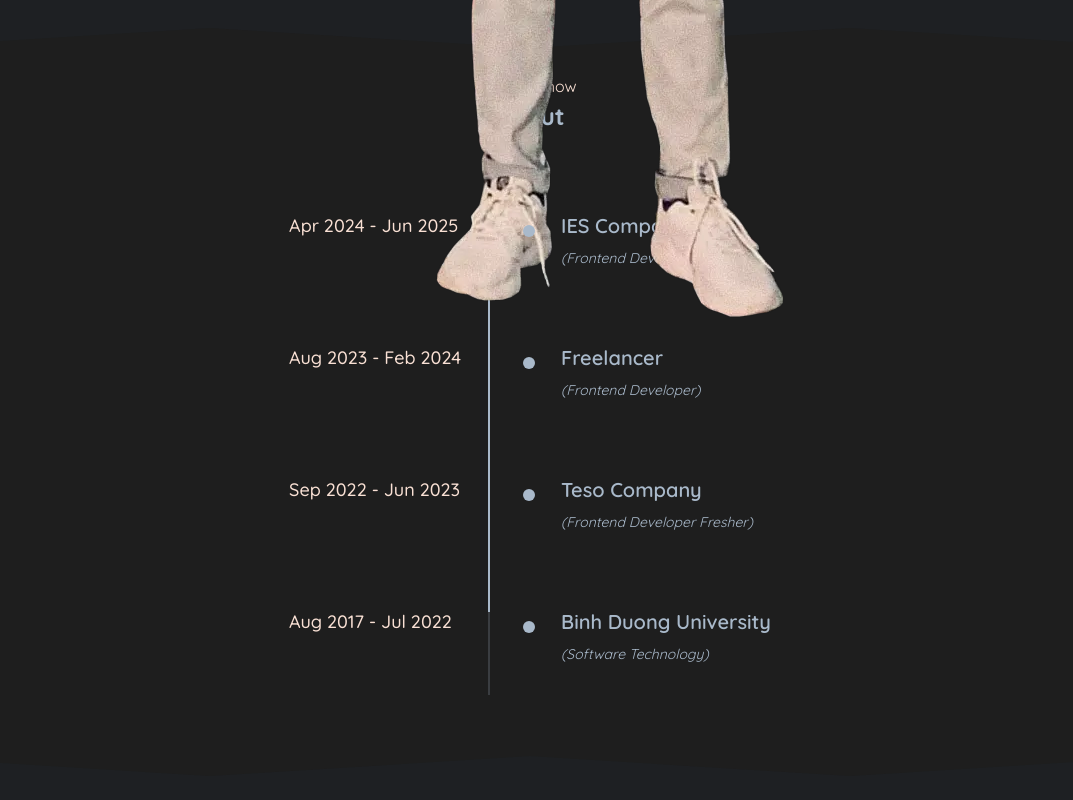
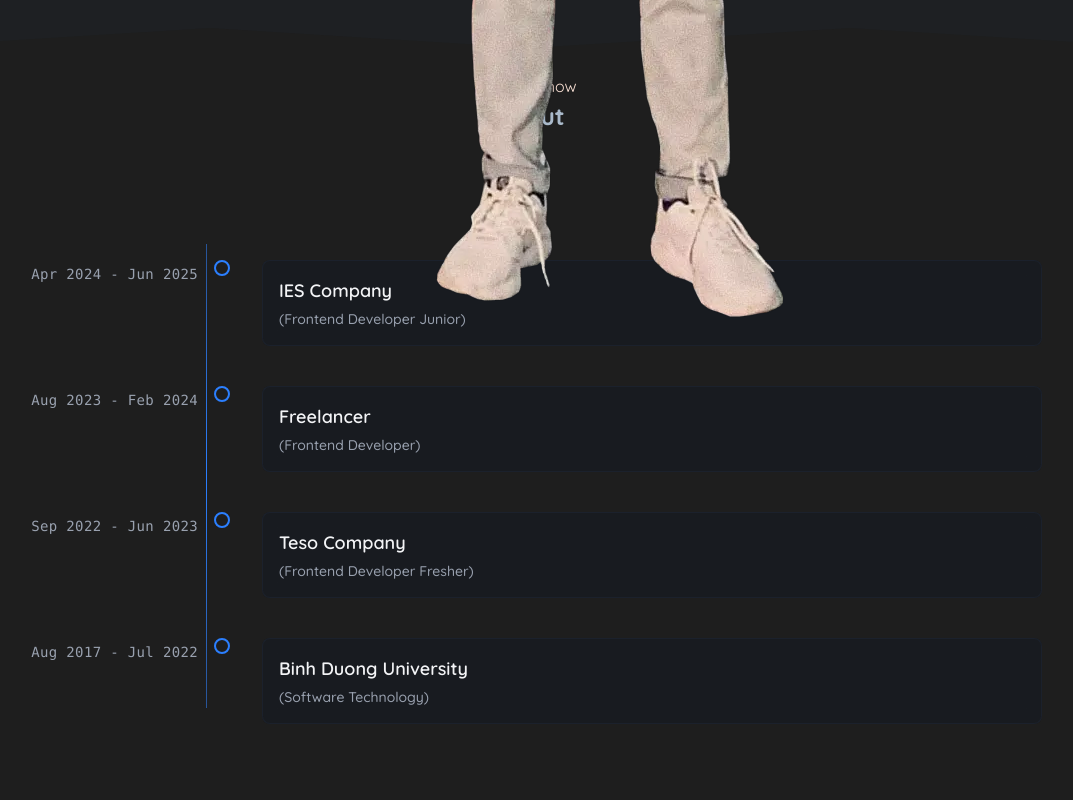
Before and after one commit to maihoangphuc/portfolio, a Next.js app: page / in a window 1280 px wide. Shown: the part 640-1440 px from the top of the page, without its empty margins (110-1183 px from the left). Built offline with nearby package versions, Linux system fonts and the light colour scheme; no server answers; what @mui/material-nextjs would draw is missing.

Commit message:
timeline

```diff
--- a/package.json
+++ b/package.json
@@ -27,6 +27,7 @@
     "react": "^19.0.0",
     "react-dom": "^19.0.0",
     "react-icons": "^5.5.0",
+    "react-timeline-animation": "^1.2.3",
     "react-toastify": "^11.0.5"
   },
   "devDependencies": {
--- a/src/components/Sections/AboutSection/index.tsx
+++ b/src/components/Sections/AboutSection/index.tsx
@@ -1,20 +1,24 @@
 "use client";
 
+import SectionContainer from "@/components/SectionContainer";
 import TimelineItem from "@/components/TimelineItem";
-import SectionContainer from "@/components/SectionContainer";
+import { timelines } from "@/mockdata";
 import { Box } from "@mui/material";
-import { timelines } from "@/mockdata";
-import { motion, useScroll, useTransform } from "framer-motion";
+import { motion, useScroll, useSpring } from "framer-motion";
 import { useRef } from "react";
 
 const AboutSection = () => {
   const containerRef = useRef<HTMLDivElement>(null);
   const { scrollYProgress } = useScroll({
     target: containerRef,
-    offset: ["start end", "end start"],
+    offset: ["start center", "end center"],
   });
 
-  const lineHeight = useTransform(scrollYProgress, [0, 0.8], ["0%", "100%"]);
+  const scaleY = useSpring(scrollYProgress, {
+    stiffness: 100,
+    damping: 30,
+    restDelta: 0.001,
+  });
 
   return (
     <SectionContainer
@@ -23,29 +27,41 @@ const AboutSection = () => {
       title="About"
       showWave={{ top: true, bottom: true }}
       className="!flex !flex-col !min-h-[600px]"
-      classChildren="!py-12"
+      classChildren="!py-16"
     >
-      <Box ref={containerRef} className="!relative">
-        {/* Main Timeline Line */}
-        <Box className="!hidden md:!block !absolute !left-[200px] !w-[2px] !-translate-x-1/2 !top-[13px] !bottom-[13px] !bg-light-primary/20 dark:!bg-dark-primary/20">
+      <Box className="!w-full !max-w-5xl !mx-auto !relative !mt-12">
+        {/* Main timeline line */}
+        <Box className="absolute left-[188px] w-[1px] h-[calc(100%-2rem)] bg-gradient-to-b from-gray-700/30 via-gray-700/50 to-gray-700/30" />
+
+        {/* Progress timeline line */}
         <motion.div
-            className="!absolute !top-0 !left-0 !right-0 !bg-light-primary dark:!bg-dark-primary"
-            style={{ height: lineHeight }}
+          style={{
+            scaleY,
+            originY: 0,
+          }}
+          className="!absolute !left-[188px] !w-[1px] !h-[calc(100%-2rem)] !bg-gradient-to-b !from-blue-500/50 !via-blue-500 !to-blue-500/50"
         />
-        </Box>
 
-        {/* Timeline Items */}
-        <Box>
-          {timelines.map((timeline, index) => (
+        <motion.div
+          ref={containerRef}
+          className="!space-y-2 !relative !py-4"
+          initial={{ opacity: 0 }}
+          animate={{ opacity: 1 }}
+          transition={{ duration: 0.5 }}
+        >
+          {timelines.map((timeline, index) => {
+            return (
               <TimelineItem
                 key={index}
-              {...timeline}
-              isFirst={index === 0}
+                data={timeline}
                 isLast={index === timelines.length - 1}
                 scrollYProgress={scrollYProgress}
+                index={index}
+                total={timelines.length}
               />
-          ))}
-        </Box>
+            );
+          })}
+        </motion.div>
       </Box>
     </SectionContainer>
   );
--- a/src/components/TimelineItem/index.tsx
+++ b/src/components/TimelineItem/index.tsx
@@ -1,70 +1,83 @@
-"use client";
-
-import { Box, Typography } from "@mui/material";
+import { Box } from "@mui/material";
 import { motion, MotionValue, useTransform } from "framer-motion";
+import { Timeline } from "@/types/about";
 
 interface TimelineItemProps {
-  year: string;
-  title: string;
-  subtitle: string;
-  isFirst?: boolean;
+  data: Timeline;
   isLast?: boolean;
   scrollYProgress: MotionValue<number>;
+  index: number;
+  total: number;
 }
 
 const TimelineItem = ({
-  year,
-  title,
-  subtitle,
+  data,
+  isLast = false,
   scrollYProgress,
+  index,
+  total,
 }: TimelineItemProps) => {
-  const contentOpacity = useTransform(scrollYProgress, (value) =>
-    value > 0.2 ? 1 : 0
+  const threshold = index / total;
+
+  const opacity = useTransform(
+    scrollYProgress,
+    [threshold - 0.15, threshold, threshold + 0.15],
+    [0, 1, 1]
   );
-  const contentY = useTransform(scrollYProgress, (value) =>
-    value > 0.2 ? 0 : 50
-  );
-  const dotScale = useTransform(scrollYProgress, (value) =>
-    value > 0.2 ? 1 : 0
+
+  const yPos = useTransform(
+    scrollYProgress,
+    [threshold - 0.15, threshold],
+    [50, 0]
   );
 
   return (
-    <Box className="!flex !flex-col md:!flex-row !gap-6 md:!gap-10 !relative !group sm:!items-center md:!items-start !py-8">
-      {/* Year */}
-      <motion.div
-        className="!w-full xs:!w-[200px]"
-        style={{ opacity: contentOpacity, y: contentY }}
-      >
-        <Typography className="!text-light-secondary dark:!text-dark-secondary !font-medium !text-base md:!text-lg sm:!text-center md:!text-left">
-          {year}
-        </Typography>
-      </motion.div>
+    <motion.div
+      style={{ opacity, y: yPos }}
+      className="!flex !items-start !gap-8 !w-full !group !relative"
+    >
+      {/* Year on the left */}
+      <Box className="!w-[180px] !text-right !pt-1">
+        <motion.p className="!text-sm !font-medium !text-gray-400 !tracking-wide !font-mono !group-hover:!text-blue-400 !transition-all !duration-300">
+          {data.year}
+        </motion.p>
+      </Box>
 
-      {/* Content */}
-      <Box className="!flex !flex-col !relative sm:!items-center md:!items-start">
-        {/* Dot */}
+      {/* Timeline dot and line */}
+      <Box className="!relative !flex !flex-col !items-center !min-h-[80px]">
         <motion.div
-          className="!hidden md:!block !absolute !left-0 !top-[13px] !-translate-x-1/2 !w-3 !h-3 !rounded-full !bg-light-primary dark:!bg-dark-primary !z-10 !transition-all !duration-300
-          !before:absolute !before:w-5 !before:h-5 !before:-left-1 !before:-top-1 !before:rounded-full !before:bg-gradient-to-r !before:from-emerald-300/40 !before:to-emerald-500/40
-          !after:absolute !after:w-4 !after:h-4 !after:rounded-full !after:-left-0.5 !after:-top-0.5 !after:bg-gradient-to-r !after:from-emerald-300/60 !after:to-emerald-500/60
-          !group-hover:scale-110 !group-hover:bg-emerald-300"
-          style={{ scale: dotScale }}
+          className="!w-4 !h-4 !rounded-full !border-2 !border-blue-500 !bg-background !group-hover:!bg-blue-500 !transition-all !duration-300 !absolute !-translate-x-[8px]"
+          style={{
+            scale: useTransform(
+              scrollYProgress,
+              [threshold - 0.15, threshold],
+              [0.5, 1]
+            ),
+          }}
         />
+      </Box>
 
-        {/* Title + Subtitle */}
+      {/* Content on the right */}
+      <Box className={`!flex-1 ${!isLast ? "!pb-8" : ""}`}>
         <motion.div
-          className="md:!pl-8 !flex !flex-col sm:!items-center md:!items-start"
-          style={{ opacity: contentOpacity, y: contentY }}
+          className="!p-4 !rounded-lg !bg-gray-900/30 !backdrop-blur-sm !border !border-gray-800/50 !transform-gpu !transition-all !duration-300 !hover:!border-blue-500/30 !hover:!bg-gray-900/50"
+          style={{
+            x: useTransform(
+              scrollYProgress,
+              [threshold - 0.15, threshold],
+              [30, 0]
+            ),
+          }}
         >
-          <Typography className="!text-light-primary dark:!text-dark-primary !font-semibold !text-lg md:!text-xl !mb-2 sm:!text-center md:!text-left">
-            {title}
-          </Typography>
-          <Typography className="!text-light-primary dark:!text-dark-primary !italic !text-sm !mb-3 sm:!text-center md:!text-left">
-            {subtitle}
-          </Typography>
+          <motion.h3 className="!text-lg !font-semibold !text-gray-100 !mb-1 !group-hover:!text-blue-400 !transition-colors !duration-300">
+            {data.title}
+          </motion.h3>
+          <motion.p className="!text-sm !text-gray-400 !font-medium">
+            {data.subtitle}
+          </motion.p>
         </motion.div>
       </Box>
-    </Box>
+    </motion.div>
   );
 };
 
--- a/src/mockdata/index.tsx
+++ b/src/mockdata/index.tsx
@@ -1,12 +1,12 @@
 import { Timeline } from "@/types/about";
 import { Contact, SocialLink } from "@/types/contact";
 import { MenuItem } from "@/types/home";
+import { Project } from "@/types/project";
 import { SkillTab } from "@/types/skill";
-import { Project } from "@/types/project";
 import {
+  FiGithub,
   FiLinkedin,
   FiMail,
-  FiGithub,
   FiMessageSquare,
   FiPhone,
 } from "react-icons/fi";
--- a/src/types/about.tsx
+++ b/src/types/about.ts
@@ -1,7 +1,5 @@
 export type Timeline = {
+  title: string;
   year: string;
-  title: string;
   subtitle: string;
-  isFirst?: boolean;
-  isLast?: boolean;
 };
```
Also changed, not shown: 1 other file (tests, documents, lock files or other folders). Lines whose indentation alone changed are shown as unchanged.
